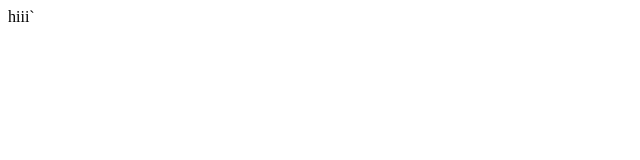
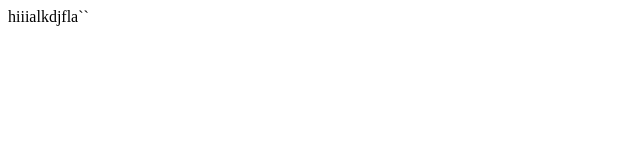
Before and after one commit to rockingsatya7/fb, a website: page oauth1.html in a window 1280 px wide. Shown: the full height of the page, 0-640 px from the left. Drawn offline with Linux system fonts and the light colour scheme.

Commit message:
oauth changes

```diff
--- a/oauth1.html
+++ b/oauth1.html
@@ -14,4 +14,4 @@
 
 </html>
 
-hiii`
+hiiialkdjfla``
```
